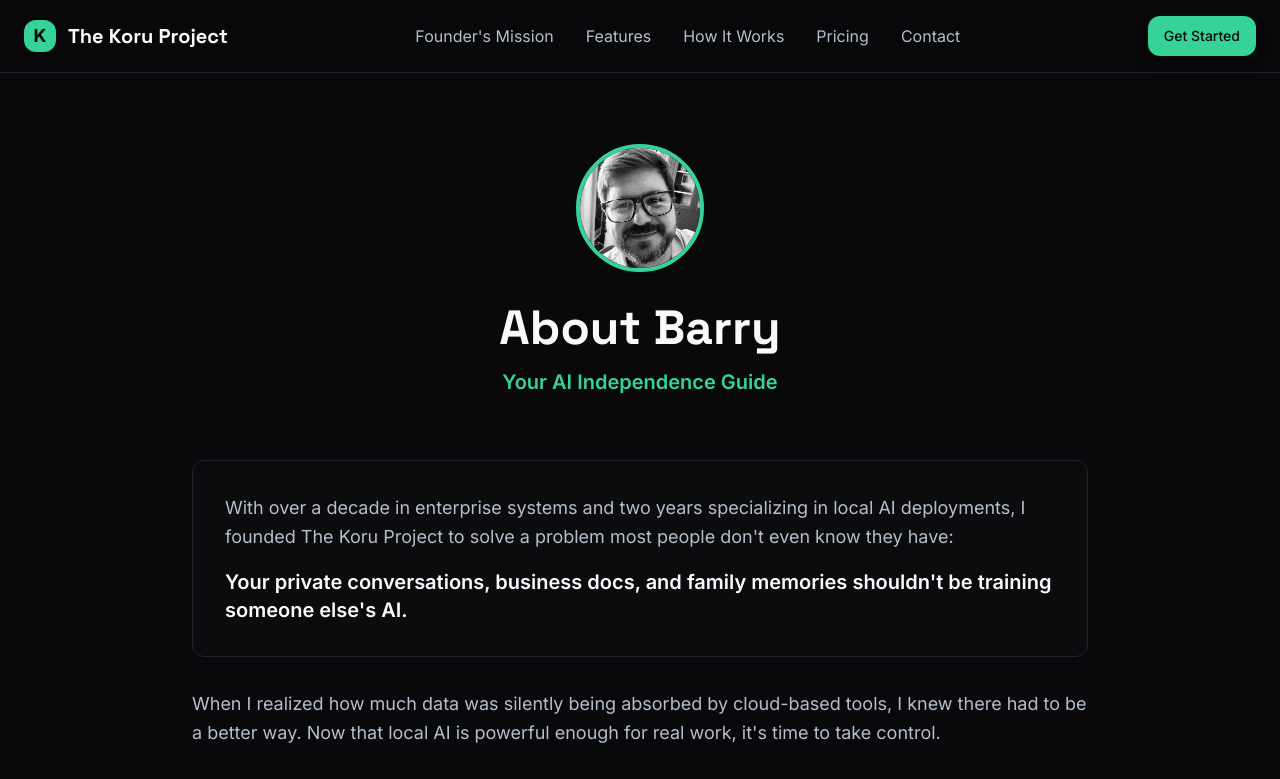
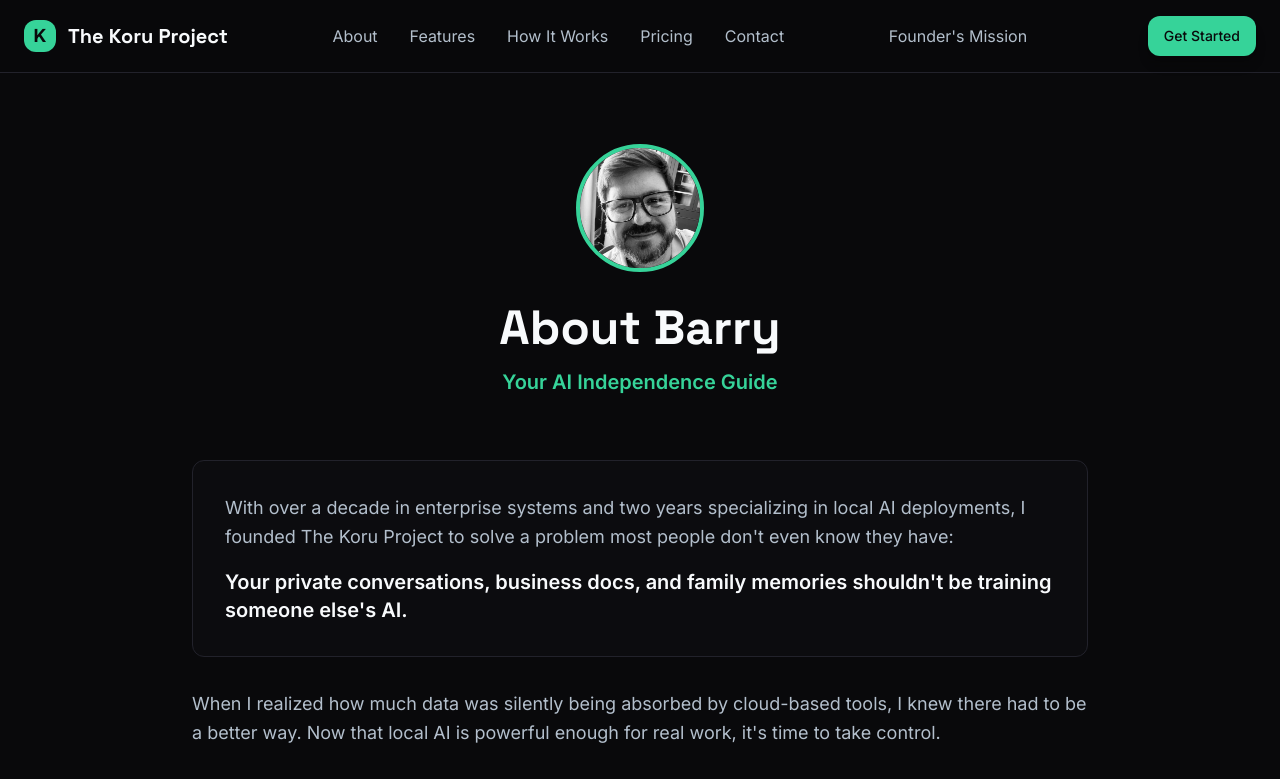
Before and after one commit to bharris82/koru-perfection-hub, a React (Vite) app: page /about in a window 1280 px wide. Shown: the top 779 px of the page. Built offline with nearby package versions, Linux system fonts and the light colour scheme.

Commit message:
Align navigation links
Adjusted the navigation bar to move the "Founder's Mission" link to the far right and re-added the "About" link to the top right.

```diff
--- a/src/components/ui/navigation.tsx
+++ b/src/components/ui/navigation.tsx
@@ -15,8 +15,8 @@ const Navigation = () => {
           </a>
 
           <div className="hidden md:flex items-center space-x-8">
-            <a href="/about" className="text-text-secondary hover:text-text-primary transition-colors">
-              Founder's Mission
+            <a href="#about" className="text-text-secondary hover:text-text-primary transition-colors">
+              About
             </a>
             <a href="#features" className="text-text-secondary hover:text-text-primary transition-colors">
               Features
@@ -32,6 +32,13 @@ const Navigation = () => {
             </a>
           </div>
 
+          <div className="hidden md:flex items-center">
+            <a href="/about" className="text-text-secondary hover:text-text-primary transition-colors mr-4">
+              Founder's Mission
+            </a>
+          </div>
+
+
           <div className="flex items-center space-x-4">
             <a href="#contact">
               <Button className="bg-primary hover:bg-primary-bright text-primary-foreground">
```
